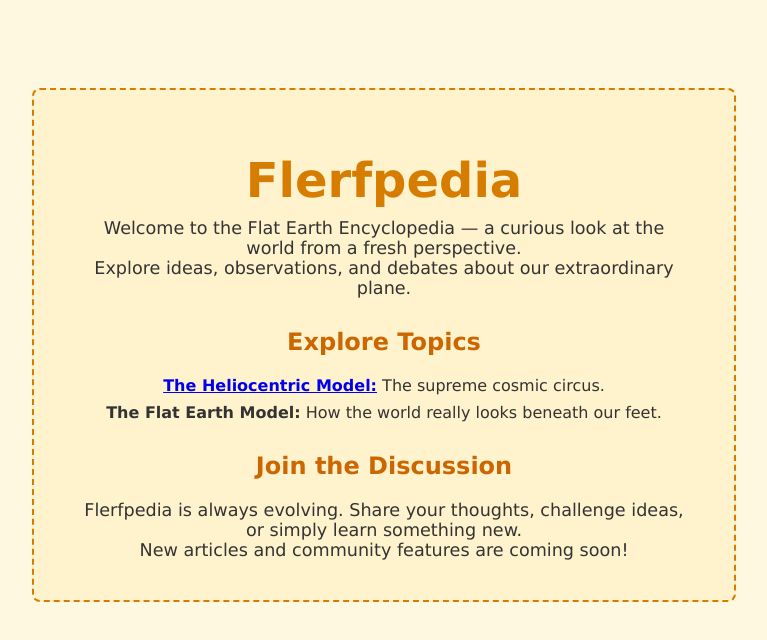
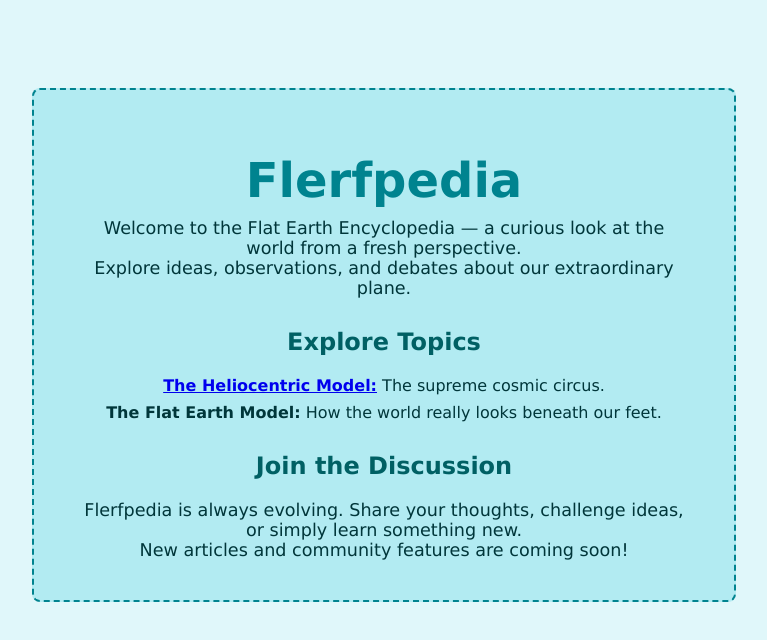
Before and after one commit to adamL-0/adamL-0.github.io, a plain HTML site: page index.html in a window 1280 px wide. Shown: the whole page, without its empty margins (256-1023 px from the left). Drawn offline with Linux system fonts and the light colour scheme.

Commit message:
Update style.css

```diff
--- a/css/style.css
+++ b/css/style.css
@@ -1,35 +1,41 @@
 body {
-    background: #fff8e1;
+    background: #e0f7fa; /* light aqua */
     font-family: Verdana, Geneva, Tahoma, sans-serif;
     text-align: center;
     padding-top: 80px;
-    color: #333;
+    color: #00363a; /* dark teal text */
 }
+
 h1 {
-    color: #d67c00;
+    color: #00838f; /* deep cyan */
     font-size: 3em;
     margin-bottom: 10px;
 }
+
 h2 {
-    color: #cc6600;
+    color: #006064; /* darker teal-blue */
     margin-top: 30px;
 }
+
 p {
     font-size: 1.1em;
     max-width: 600px;
     margin: 10px auto;
 }
+
 ul {
     list-style-type: none;
     padding: 0;
 }
+
 li {
     margin: 8px 0;
 }
+
 .notice {
-    border: 2px dashed #d67c00;
+    border: 2px dashed #00838f;
     display: inline-block;
     padding: 30px 50px;
     border-radius: 8px;
-    background-color: #fff3cd;
+    background-color: #b2ebf2; /* pale cyan background */
 }
```
